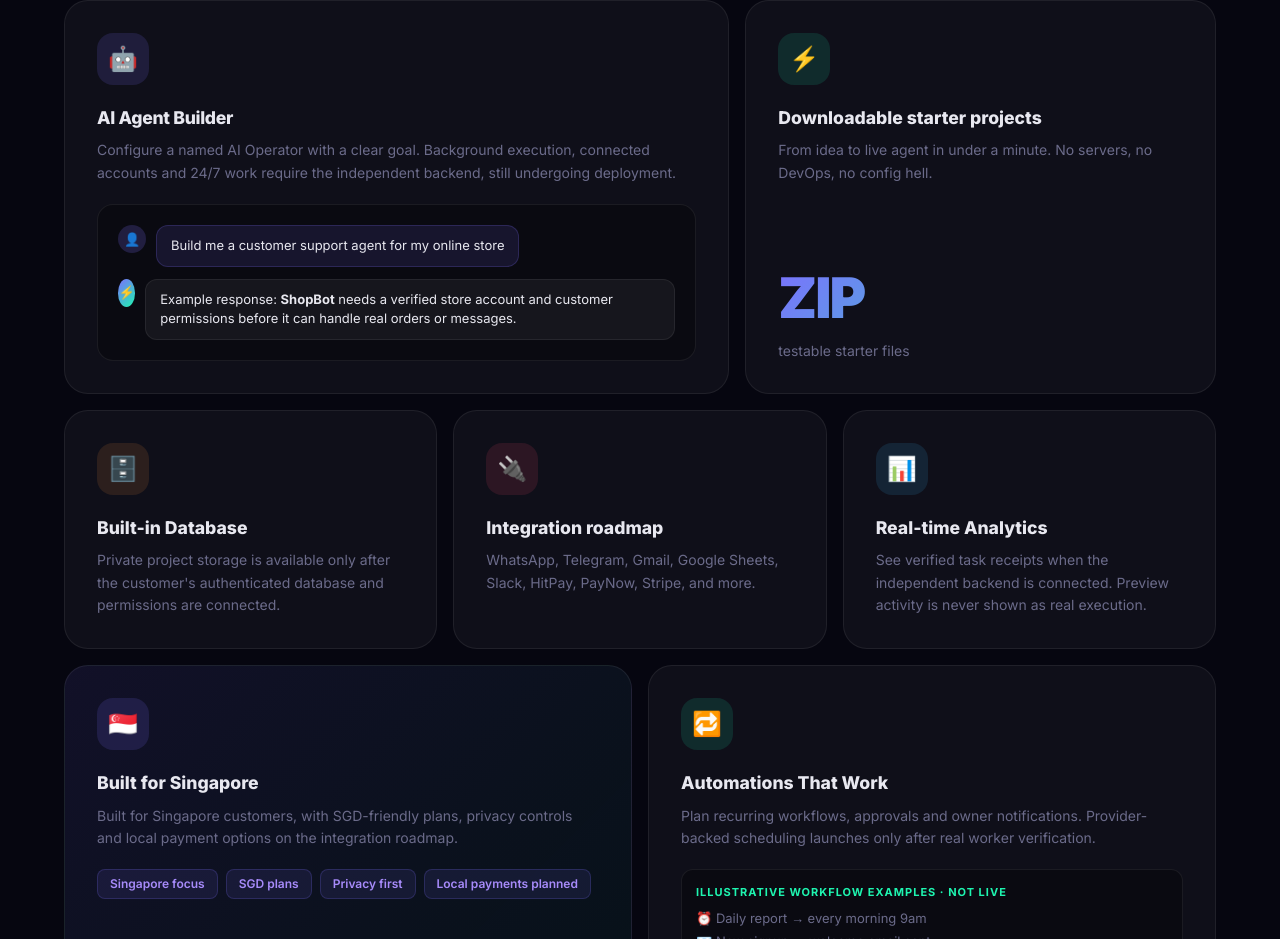
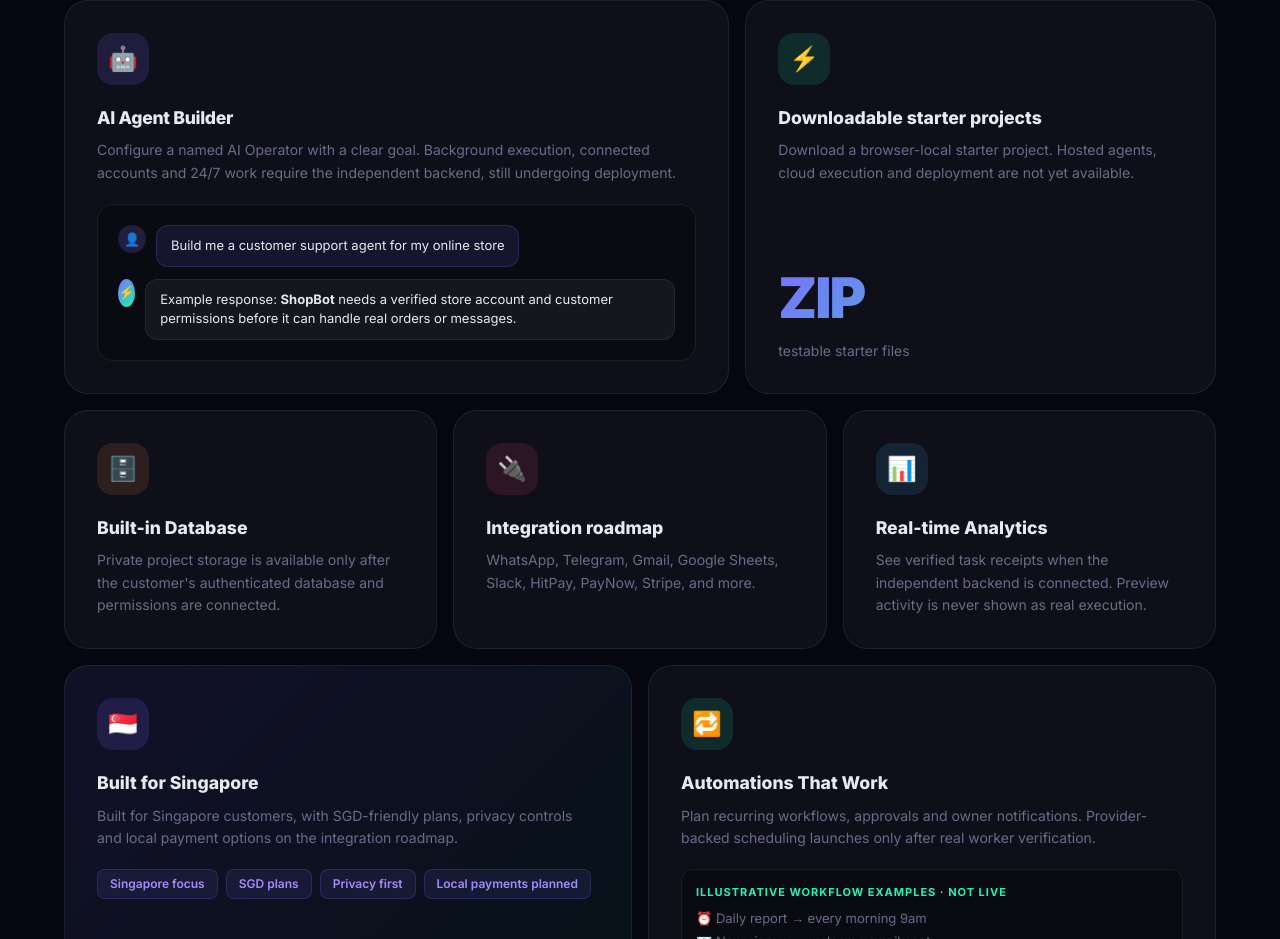
Before and after one commit to madejustforyou/base88, a Next.js app: page / in a window 1280 px wide. Shown: the part 1247-2186 px from the top of the page. Built offline with nearby package versions, Linux system fonts and the light colour scheme.

Commit message:
fix(marketing): remove unsupported live-agent speed claim

```diff
--- a/src/app/page.tsx
+++ b/src/app/page.tsx
@@ -113,7 +113,7 @@ export default function Home() {
             <div>
               <div style={{width:52,height:52,borderRadius:16,background:'rgba(30,245,176,0.12)',display:'flex',alignItems:'center',justifyContent:'center',fontSize:24,marginBottom:20}}>⚡</div>
               <div style={{fontWeight:800,fontSize:'1.1rem',marginBottom:8}}>Downloadable starter projects</div>
-              <div style={{fontSize:14,color:'#6b6b8a',lineHeight:1.6}}>From idea to live agent in under a minute. No servers, no DevOps, no config hell.</div>
+              <div style={{fontSize:14,color:'#6b6b8a',lineHeight:1.6}}>Download a browser-local starter project. Hosted agents, cloud execution and deployment are not yet available.</div>
             </div>
             <div style={{marginTop:24}}>
               <div style={{fontSize:'3.5rem',fontWeight:900,letterSpacing:'-2px',background:'linear-gradient(135deg,#7c6fff,#1ef5b0)',WebkitBackgroundClip:'text',WebkitTextFillColor:'transparent'}}>ZIP</div>
```
